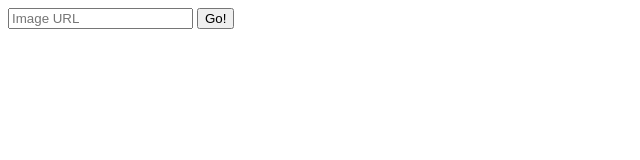
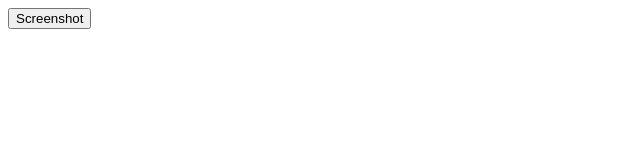
Before and after one commit to hashaski/turing-boys-extension, a browser extension: page index.html in a window 1280 px wide. Shown: the whole page, without its empty margins (0-640 px from the left). Drawn offline with Linux system fonts and the light colour scheme.

Commit message:
Renomeação de arquivo

```diff
--- a/hello.html
+++ b/index.html
@@ -8,8 +8,9 @@
 <body>
 
     <form>
-        <input type = "text" class=  "input" placeholder="Image URL">
-        <button class = "button">Go!</button>
+        <button class="button">Screenshot</button>
+
+
     </form>
 
     <script src="script.js"></script>
```
